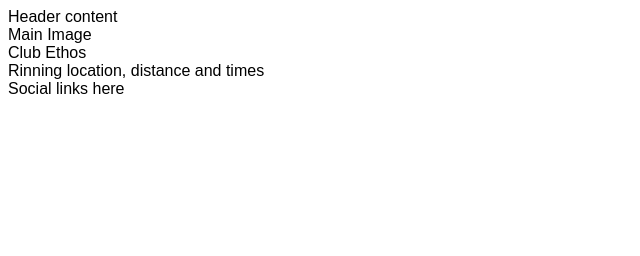
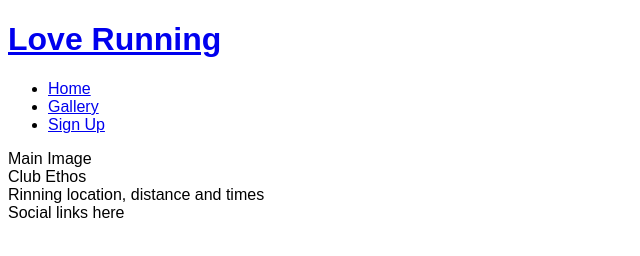
Before and after one commit to DanMorriss/love-running, a plain HTML site: page index.html in a window 1280 px wide. Shown: the whole page, without its empty margins (0-640 px from the left). Drawn offline with Linux system fonts and the light colour scheme.

Commit message:
added basic header stucture

```diff
--- a/index.html
+++ b/index.html
@@ -1,5 +1,6 @@
 <!DOCTYPE html>
 <html lang="en">
+
 <head>
     <meta charset="UTF-8">
     <meta http-equiv="X-UA-Compatible" content="IE=edge">
@@ -10,9 +11,25 @@
     <link rel="stylesheet" href="assests/css/style.css">
     <title>Love Running</title>
 </head>
+
 <body>
     <header>
-        Header content
+        <a href="index.html">
+            <h1>Love Running</h1>
+        </a>
+        <nav>
+            <ul>
+                <li>
+                    <a href="index.html">Home</a>
+                </li>
+                <li>
+                    <a href="#">Gallery</a>
+                </li>
+                <li>
+                    <a href="#">Sign Up</a>
+                </li>
+            </ul>
+        </nav>
     </header>
     <section>
         Main Image
@@ -27,4 +44,5 @@
         Social links here
     </footer>
 </body>
+
 </html>
```
